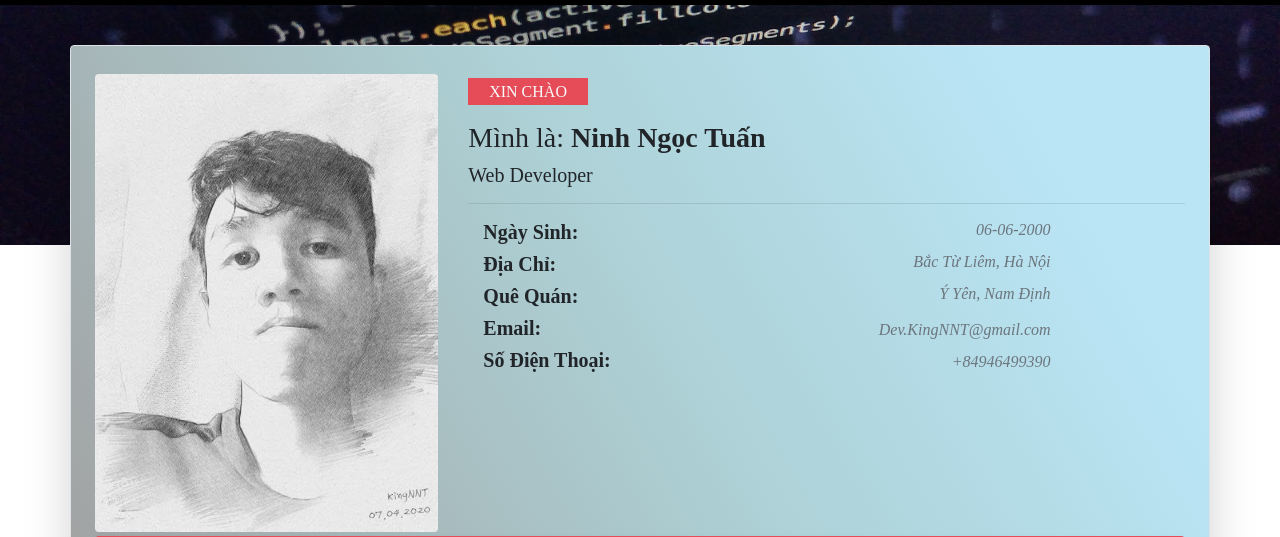
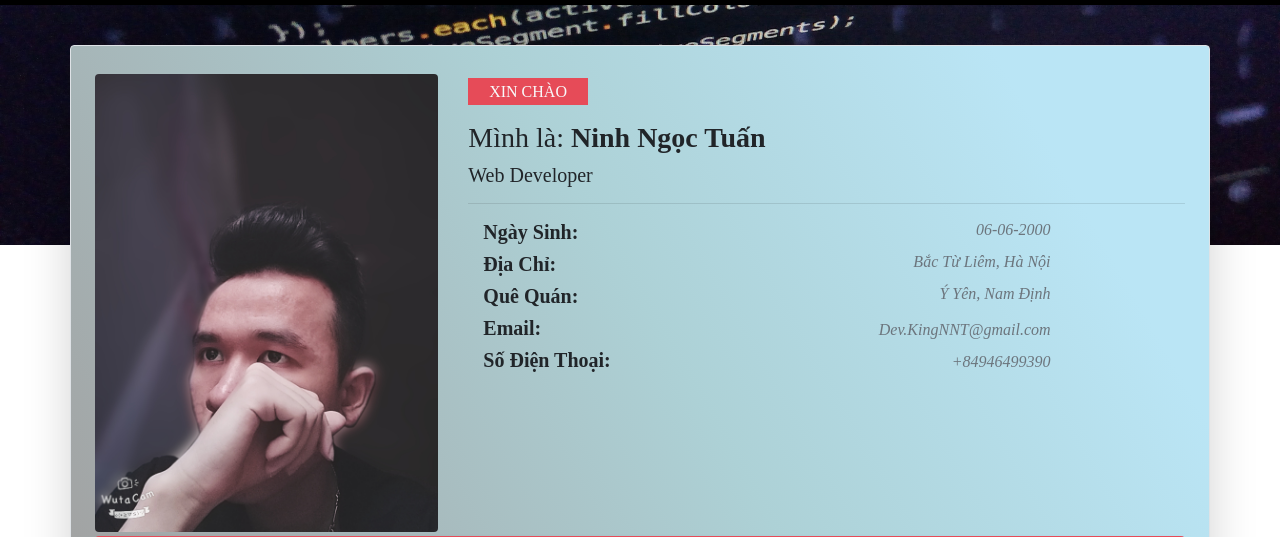
Before and after one commit to KingNNT/profile-v2, a website built with webpack: page index.html in a window 1280 px wide. Shown: the part 75-612 px from the top of the page. Built offline with nearby package versions, Linux system fonts and the light colour scheme; a web font is replaced by a local one.

Commit message:
Update avatar

```diff
--- a/index.html
+++ b/index.html
@@ -175,7 +175,7 @@
 							<div class="col-md-4 col-12">
 								<img
 									class="w-100 rounded"
-									src="./assets/images/avatar.jpg"
+									src="./assets/images/avatar/avatar2.jpg"
 								/>
 							</div>
 							<div iv class="col-md-8 col-12">
```
Also changed, not shown: assets/images/avatar/avatar.jpg (renamed from assets/images/avatar.jpg), assets/images/avatar/avatar2.jpg (added).
